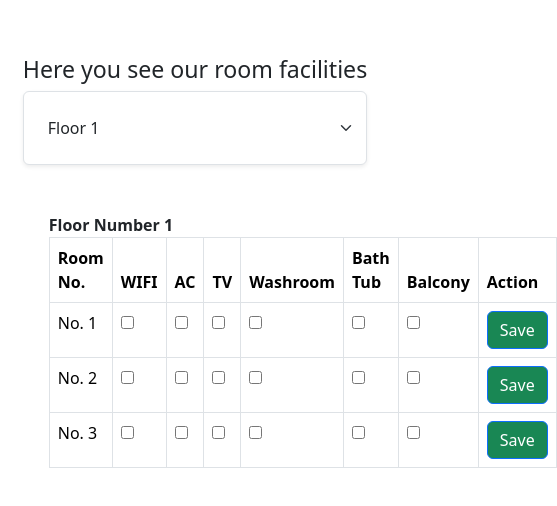
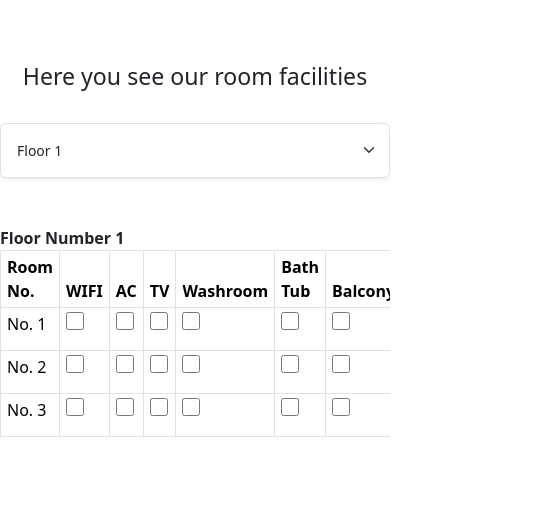
Before and after one commit to Vireta-Group/hotel-saas-frontend, a React (Vite) app: page / in a window 390 px wide. Shown: the part 152-658 px from the top of the page, 557 px wide, since content can reach past the window. Built offline with nearby package versions, Linux system fonts and the light colour scheme.

Commit message:
some responsive work do

```diff
--- /dev/null
+++ b/src/room facilities/RoomFacilities.css
@@ -0,0 +1,25 @@
+/* Make table and dropdown compact */
+.compact-cell {
+  padding: 4px 6px !important;
+}
+
+/* Box that is 50% wide on large screen, 100% on small */
+.responsive-box {
+  width: 50%;
+}
+
+@media (max-width: 768px) {
+  .responsive-box {
+    width: 100%;
+  }
+
+  input[type="checkbox"] {
+    width: 18px;
+    height: 18px;
+  }
+
+  select.form-select {
+    font-size: 14px;
+    padding: 10px;
+  }
+}
--- a/src/room facilities/RoomFacilities.jsx
+++ b/src/room facilities/RoomFacilities.jsx
@@ -1,17 +1,16 @@
 import React, { useState } from 'react';
 import { Button } from 'react-bootstrap';
+import './RoomFacilities.css'; // Custom responsive styles
 
 const RoomFacilities = () => {
   const [selectedFloor, setSelectedFloor] = useState(1);
 
-  // Checkbox data
   const [floorData, setFloorData] = useState({
     1: generateInitialData(),
     2: generateInitialData(),
     3: generateInitialData(),
   });
 
-  // Disabled status for each row
   const [floorDisabled, setFloorDisabled] = useState({
     1: [false, false, false],
     2: [false, false, false],
@@ -20,9 +19,9 @@ const RoomFacilities = () => {
 
   function generateInitialData() {
     return [
-      [false, false, false, false, false, false], // Room 1
-      [false, false, false, false, false, false], // Room 2
-      [false, false, false, false, false, false], // Room 3
+      [false, false, false, false, false, false],
+      [false, false, false, false, false, false],
+      [false, false, false, false, false, false],
     ];
   }
 
@@ -59,27 +58,28 @@ const RoomFacilities = () => {
   };
 
   const renderTable = (floor) => (
-    <div className="w-75 mt-4">
+    <div className="responsive-box m-4 mt-4">
       <b>Floor Number {floor}</b>
-      <table className="table table-bordered w-100">
+      <div className="table-responsive">
+        <table className="table table-bordered table-sm w-100">
           <thead>
             <tr>
-            <th>Room No.</th>
-            <th>WIFI</th>
-            <th>AC</th>
-            <th>TV</th>
-            <th>Washroom</th>
-            <th>Bath Tub</th>
-            <th>Balcony</th>
-            <th>Action</th>
+              <th className="compact-cell">Room No.</th>
+              <th className="compact-cell">WIFI</th>
+              <th className="compact-cell">AC</th>
+              <th className="compact-cell">TV</th>
+              <th className="compact-cell">Washroom</th>
+              <th className="compact-cell">Bath Tub</th>
+              <th className="compact-cell">Balcony</th>
+              <th className="compact-cell">Action</th>
             </tr>
           </thead>
           <tbody>
             {floorData[floor]?.map((roomFacilities, roomIndex) => (
               <tr key={roomIndex}>
-              <td>No. {roomIndex + 1}</td>
+                <td className="compact-cell">No. {roomIndex + 1}</td>
                 {roomFacilities.map((checked, facilityIndex) => (
-                <td key={facilityIndex}>
+                  <td className="compact-cell" key={facilityIndex}>
                     <input
                       type="checkbox"
                       checked={checked}
@@ -90,17 +90,17 @@ const RoomFacilities = () => {
                     />
                   </td>
                 ))}
-              <td>
+                <td className="compact-cell">
                   {floorDisabled[floor][roomIndex] ? (
                     <Button
-                    className="bg-warning text-dark"
+                      className="bg-warning text-dark py-1 px-2"
                       onClick={() => handleEdit(floor, roomIndex)}
                     >
                       Edit
                     </Button>
                   ) : (
                     <Button
-                    className="bg-success"
+                      className="bg-success text-light py-1 px-2"
                       onClick={() => handleSave(floor, roomIndex)}
                     >
                       Save
@@ -112,16 +112,17 @@ const RoomFacilities = () => {
           </tbody>
         </table>
       </div>
+    </div>
   );
 
   return (
-    <div className="d-flex flex-column justify-content-center align-items-center min-vh-100 gap-4">
+    <div className="d-flex flex-column justify-content-center align-items-center min-vh-100 gap-4 py-4">
+      <h3 className="text-center">Here you see our room facilities</h3>
 
-      {/* Dropdown */}
-      <div>
-        <h3>Here you see our room facilities</h3>
+      {/* Dropdown Box */}
+      <div className="responsive-box">
         <select
-          className="form-select w-100 shadow-sm p-4 cursor-pointer"
+          className="form-select shadow-sm p-3"
           value={selectedFloor}
           onChange={(e) => setSelectedFloor(Number(e.target.value))}
         >
```
Lines whose indentation alone changed are shown as unchanged.
